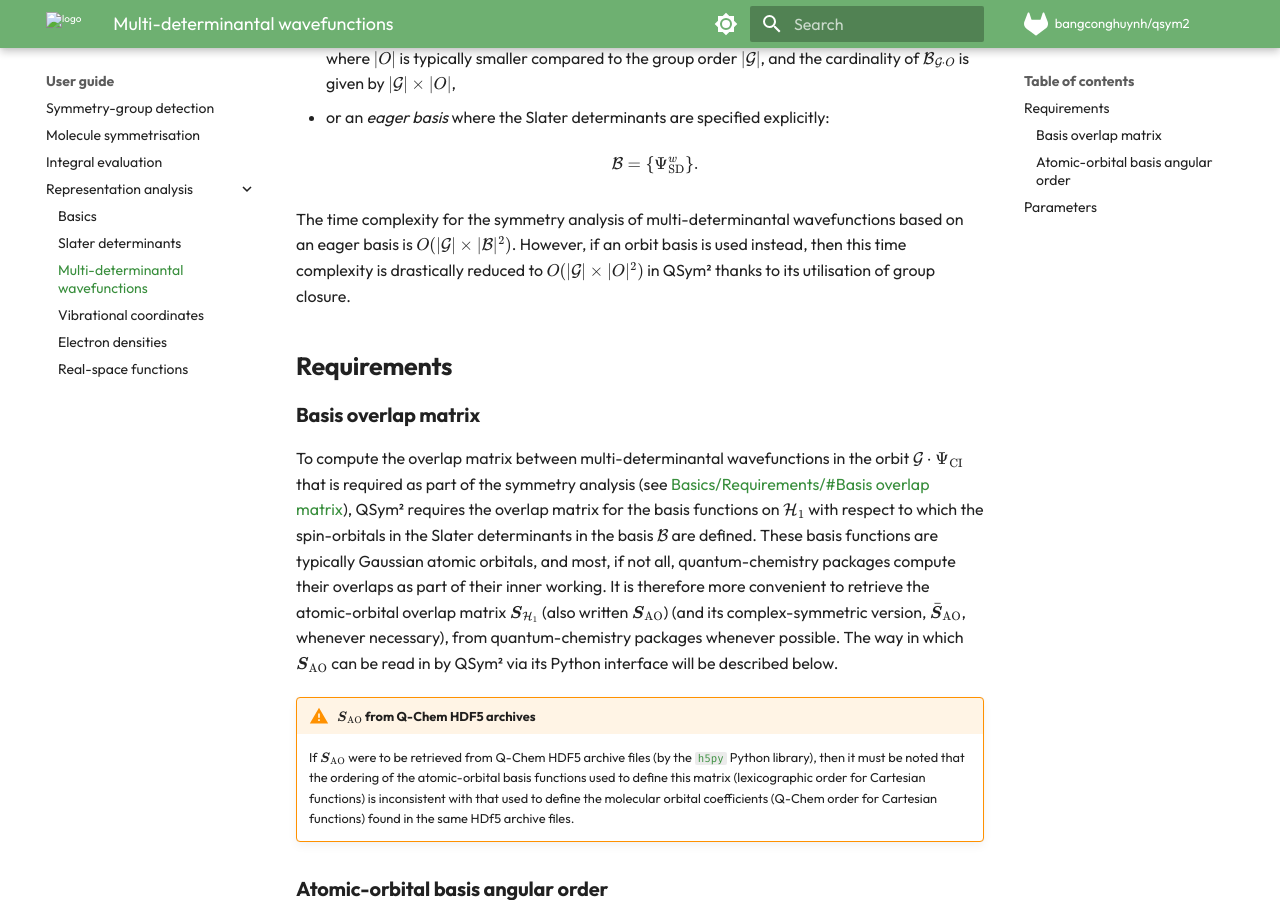
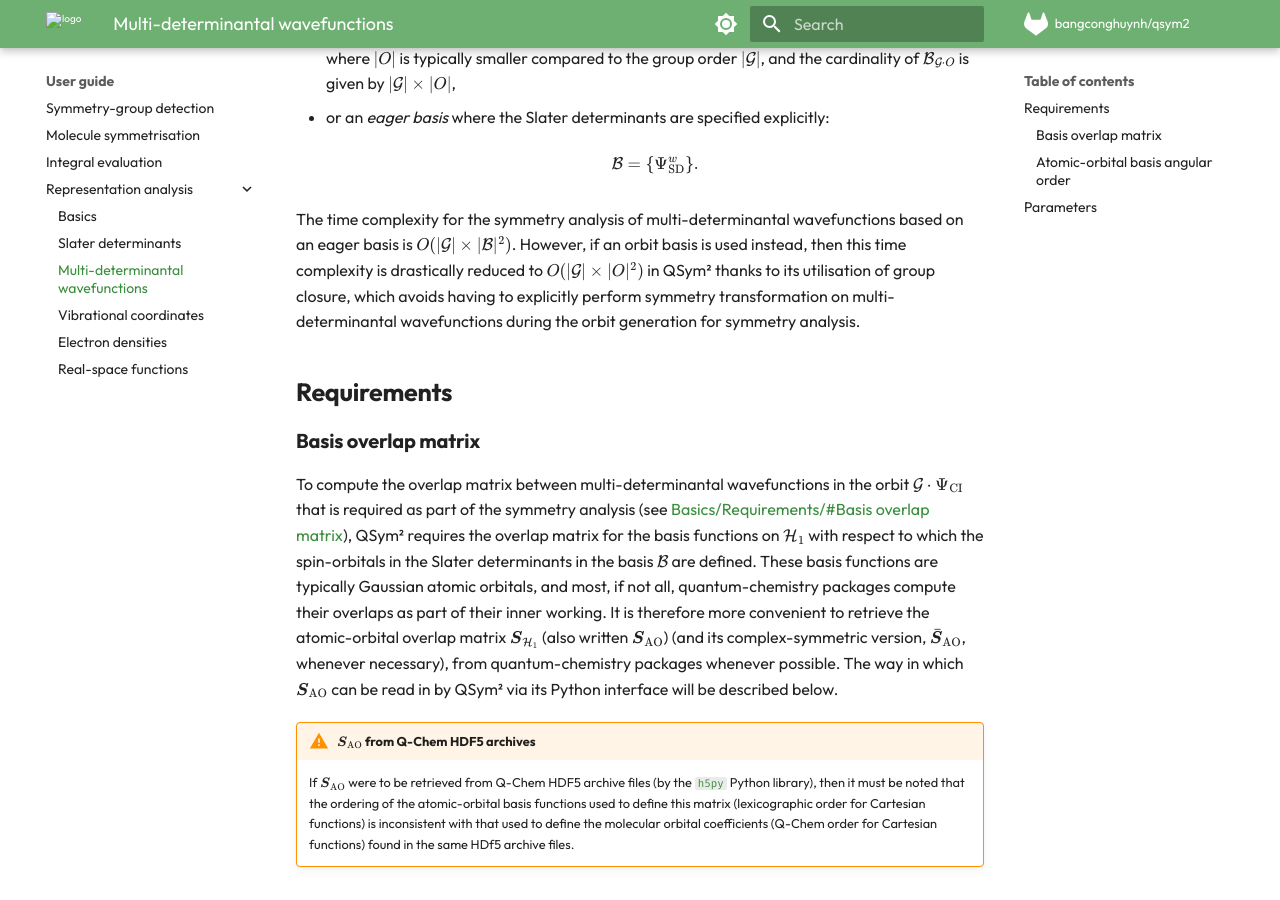
Before and after one commit to bangconghuynh/qsym2, an MkDocs documentation site: the page built from docs/docs/user-guide/representation-analysis/multideterminants.md, in a window 1280 px wide and 900 px high, scrolled down 570 px. Built offline with MkDocs 1.6.1 and Material for MkDocs 9.7.7, drawn with Linux system fonts in a browser that asks for light colours; comment, search, counter and statistics services are not loaded.

Commit message:
Finalised user guide for multidet analysis.

```diff
--- a/docs/docs/user-guide/representation-analysis/multideterminants.md
+++ b/docs/docs/user-guide/representation-analysis/multideterminants.md
@@ -30,7 +30,7 @@ QSym² is able to provide symmetry assignments for multi-determinantal wavefunct
         \mathcal{B} = \{ \Psi^w_{\mathrm{SD}} \}.
     $$
 
-The time complexity for the symmetry analysis of multi-determinantal wavefunctions based on an eager basis is $O(\lvert \mathcal{G} \rvert \times \lvert \mathcal{B} \rvert^2)$. However, if an orbit basis is used instead, then this time complexity is drastically reduced to $O(\lvert \mathcal{G} \rvert \times \lvert O \rvert^2)$ in QSym² thanks to its utilisation of group closure.
+The time complexity for the symmetry analysis of multi-determinantal wavefunctions based on an eager basis is $O(\lvert \mathcal{G} \rvert \times \lvert \mathcal{B} \rvert^2)$. However, if an orbit basis is used instead, then this time complexity is drastically reduced to $O(\lvert \mathcal{G} \rvert \times \lvert O \rvert^2)$ in QSym² thanks to its utilisation of group closure, which avoids having to explicitly perform symmetry transformation on multi-determinantal wavefunctions during the orbit generation for symmetry analysis.
 
 
 ## Requirements
```
